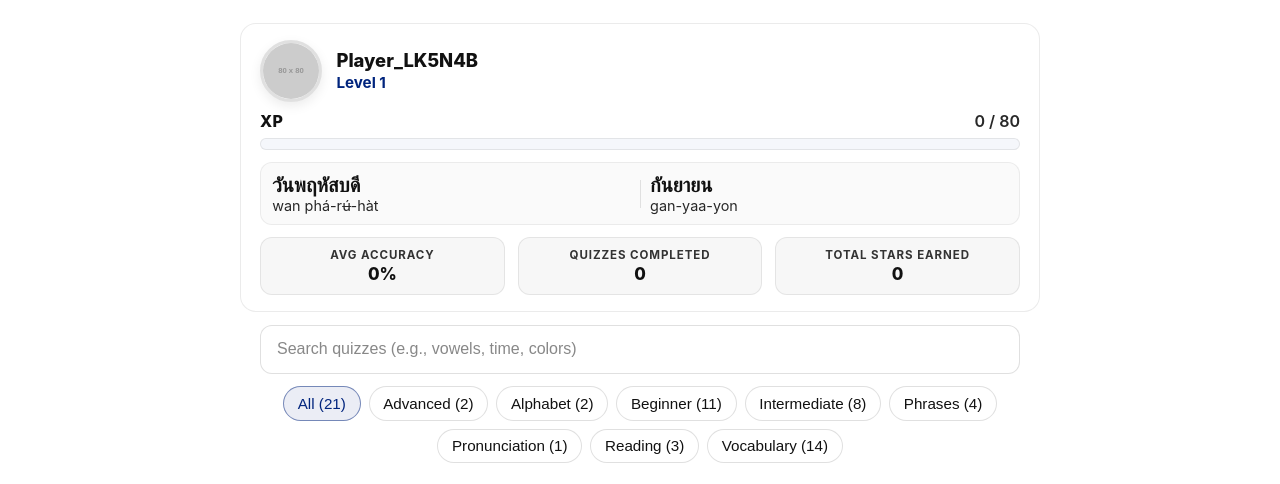
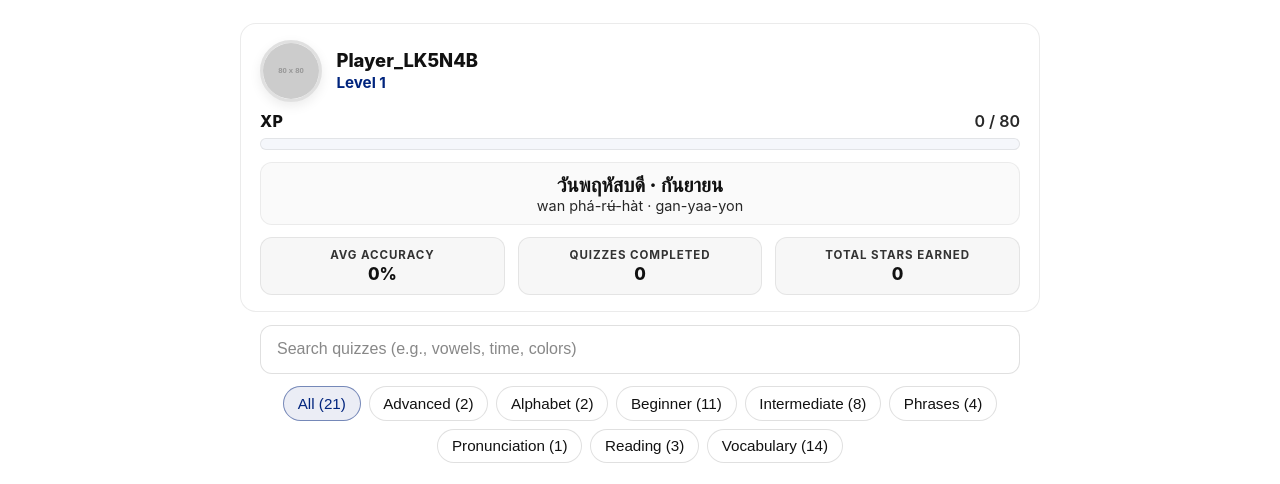
Before and after one commit to jdelaire/learn-thai-quiz, a plain HTML site: page index.html in a window 1280 px wide. Shown: the part 272-756 px from the top of the page. Drawn offline with Linux system fonts and the light colour scheme; placeholder pictures from the web are drawn by us.

Commit message:
center the day month box in the player card

```diff
--- a/css/styles.css
+++ b/css/styles.css
@@ -744,16 +744,25 @@ body.home .socials a.chip {
   border: 1px solid rgba(0, 0, 0, 0.06);
   border-radius: 12px;
   padding: 0.6em 0.7em;
+  text-align: center;
+}
+
+.pt-line {
+  display: block;
+  white-space: nowrap;
+  overflow: hidden;
+  text-overflow: ellipsis;
 }
 
 .pt-grid {
   display: grid;
   grid-template-columns: 1fr auto 1fr;
   align-items: center;
+  justify-items: center;
   gap: 0.6em;
 }
 
-.pt-col { min-width: 0; }
+.pt-col { min-width: 0; text-align: center; }
 .pt-sep {
   width: 1px;
   height: 28px;
@@ -804,8 +813,8 @@ body.home .socials a.chip {
   }
 
   .player-today { padding: 0.55em 0.6em; }
-  .pt-grid { grid-template-columns: 1fr; gap: 0.4em; }
-  .pt-sep { display: none; }
+  .pt-grid { grid-template-columns: 1fr auto 1fr; gap: 0.4em; }
+  .pt-sep { display: block; }
 }
 
 /* Consonant quiz */
--- a/index.html
+++ b/index.html
@@ -78,17 +78,8 @@
         </div>
       </div>
       <div class="player-today" aria-label="Today in Thai">
-        <div class="pt-grid">
-          <div class="pt-col" aria-label="Day">
-            <div class="pt-thai" id="player-weekday-thai">...</div>
-            <div class="pt-phonetic" id="player-weekday-phonetic">...</div>
-          </div>
-          <div class="pt-sep" role="separator" aria-orientation="vertical"></div>
-          <div class="pt-col" aria-label="Month">
-            <div class="pt-thai" id="player-month-thai">...</div>
-            <div class="pt-phonetic" id="player-month-phonetic">...</div>
-          </div>
-        </div>
+        <div class="pt-line pt-thai" id="player-daymonth-thai">...</div>
+        <div class="pt-line pt-phonetic" id="player-daymonth-phonetic">...</div>
       </div>
       <div class="player-metrics" role="group" aria-label="Player stats">
         <div class="metric">
--- a/js/home.js
+++ b/js/home.js
@@ -406,19 +406,12 @@
       monthPhonEl.textContent = phoneticMonths[month];
     }
 
-    // Populate discreet today info inside player card (no accent colors)
-    const pWeekThaiEl = document.getElementById('player-weekday-thai');
-    const pWeekPhonEl = document.getElementById('player-weekday-phonetic');
-    if (pWeekThaiEl && pWeekPhonEl) {
-      pWeekThaiEl.textContent = thaiWeekdays[day];
-      pWeekPhonEl.textContent = phoneticWeekdays[day];
-    }
-
-    const pMonthThaiEl = document.getElementById('player-month-thai');
-    const pMonthPhonEl = document.getElementById('player-month-phonetic');
-    if (pMonthThaiEl && pMonthPhonEl) {
-      pMonthThaiEl.textContent = thaiMonths[month];
-      pMonthPhonEl.textContent = phoneticMonths[month];
+    // Populate combined today info inside player card (single line each)
+    const pDayMonthThaiEl = document.getElementById('player-daymonth-thai');
+    const pDayMonthPhonEl = document.getElementById('player-daymonth-phonetic');
+    if (pDayMonthThaiEl && pDayMonthPhonEl) {
+      pDayMonthThaiEl.textContent = thaiWeekdays[day] + ' · ' + thaiMonths[month];
+      pDayMonthPhonEl.textContent = phoneticWeekdays[day] + ' · ' + phoneticMonths[month];
     }
   } catch (e) { Utils.logError(e, 'home.js: today/month widgets'); }
 
```
